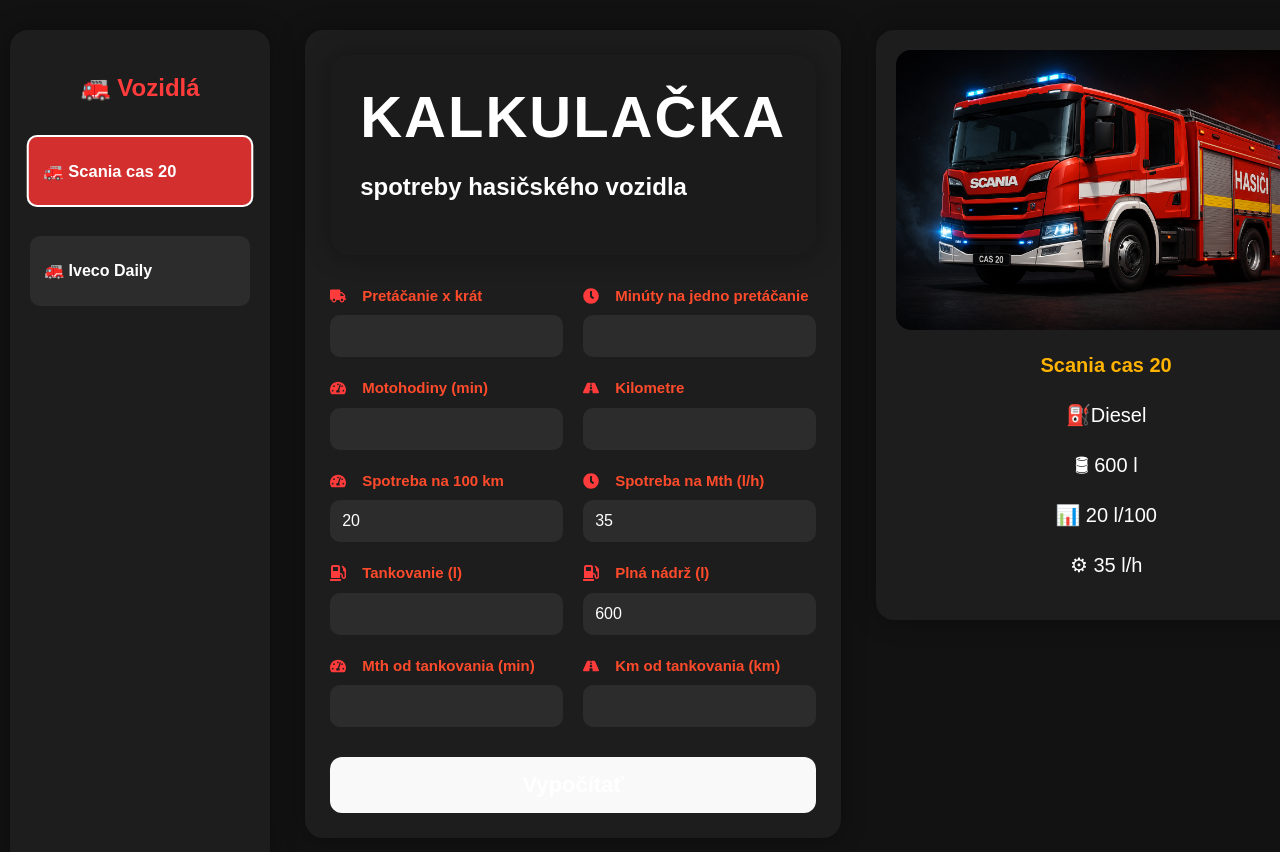
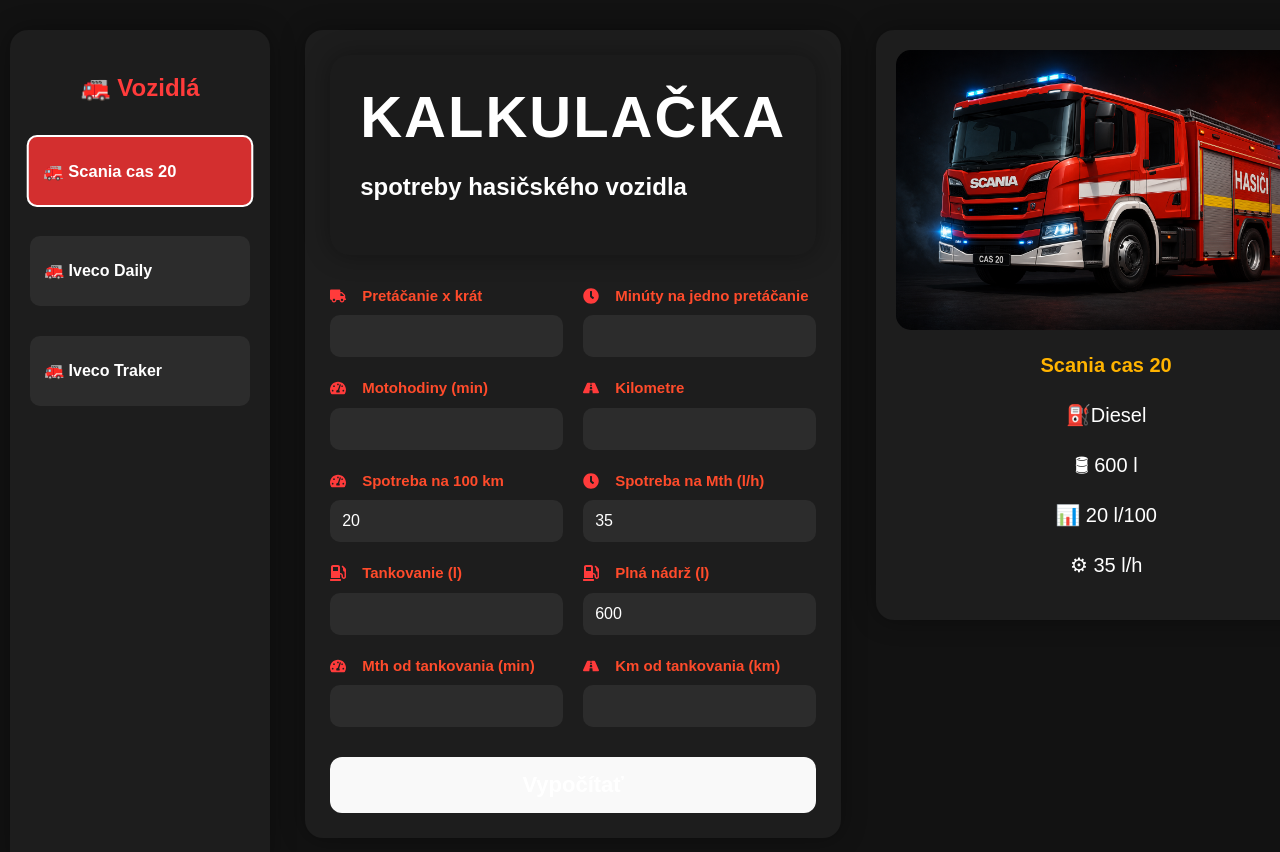
Before and after one commit to knapcikmarek/vyuctovanie, a React (Vite) app: page / in a window 1280 px wide. Shown: the top 852 px of the page. Built offline with nearby package versions, Linux system fonts and the light colour scheme.

Commit message:
uprava vzhladu

```diff
--- a/src/App.jsx
+++ b/src/App.jsx
@@ -35,7 +35,17 @@
       spotreba100: 10,
       spotrebaMth: 15,
 
-    }
+    },
+    {
+      id:3,
+      nazov: "Iveco Traker",
+      obrazok: "/images/iveco.png",
+      palivo: "Diesel",
+      plnaNadrz: 700,
+      spotreba100: 12,
+      spotrebaMth: 18,
+
+    },
   ];
 
   const [vozidla, setVozidla] = useState(predvoleneVozidla);
```
